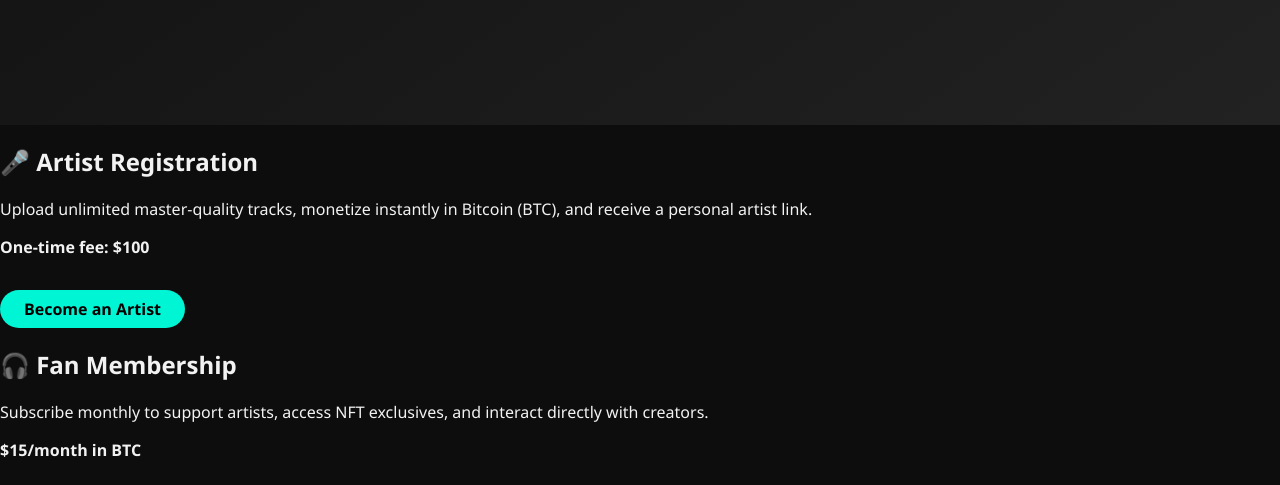
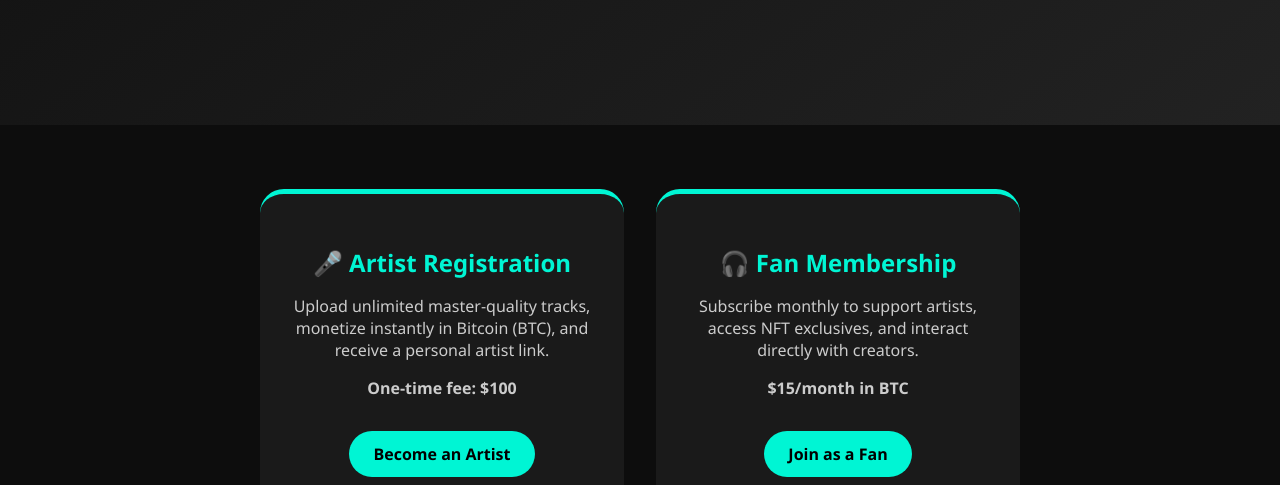
Before and after one commit to RocBoi/BitAudio1, a plain HTML site: page join.html in a window 1280 px wide. Shown: the part 315-800 px from the top of the page. Drawn offline with Linux system fonts and the light colour scheme.

Commit message:
Update style.css

```diff
--- a/style.css
+++ b/style.css
@@ -180,3 +180,44 @@ body {
   margin-right: 0.5rem;
   color: #00f5d4;
 }
+.join-section {
+  display: flex;
+  flex-wrap: wrap;
+  justify-content: center;
+  gap: 2rem;
+  padding: 4rem 2rem;
+}
+
+.join-card {
+  background-color: #1a1a1a;
+  padding: 2rem;
+  border-radius: 1.5rem;
+  width: 300px;
+  text-align: center;
+  border-top: 5px solid #00f5d4;
+}
+
+.join-card h2 {
+  color: #00f5d4;
+  margin-bottom: 1rem;
+}
+
+.join-card p {
+  color: #ccc;
+  margin-bottom: 1rem;
+}
+
+.join-card .btn {
+  padding: 0.75rem 1.5rem;
+  background-color: #00f5d4;
+  color: #000;
+  text-decoration: none;
+  border-radius: 30px;
+  font-weight: bold;
+  display: inline-block;
+  transition: background-color 0.3s ease;
+}
+
+.join-card .btn:hover {
+  background-color: #00c3a5;
+}
```
